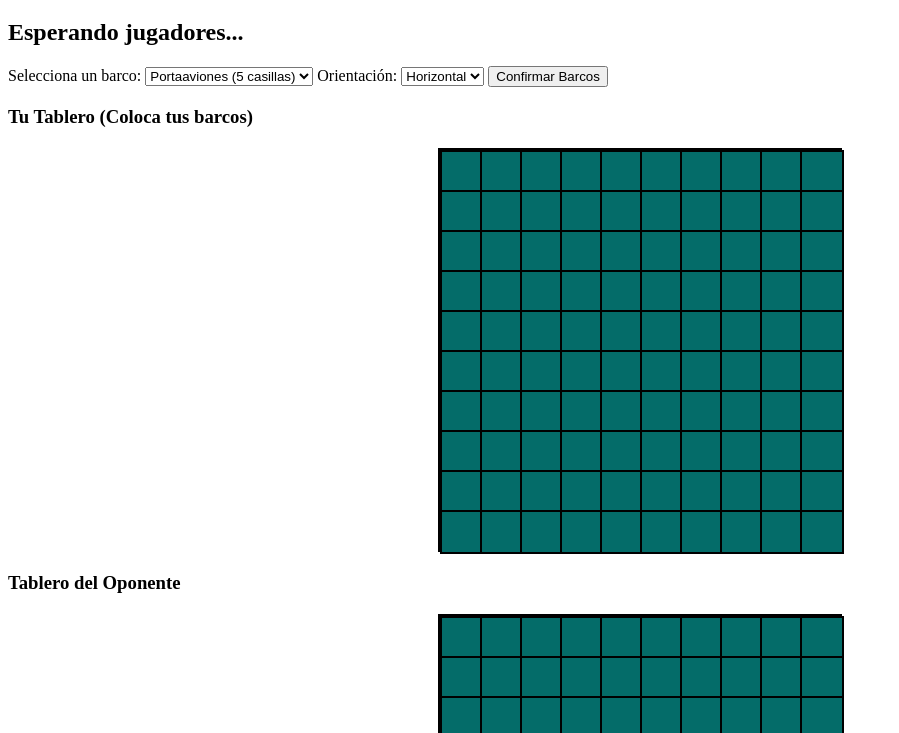
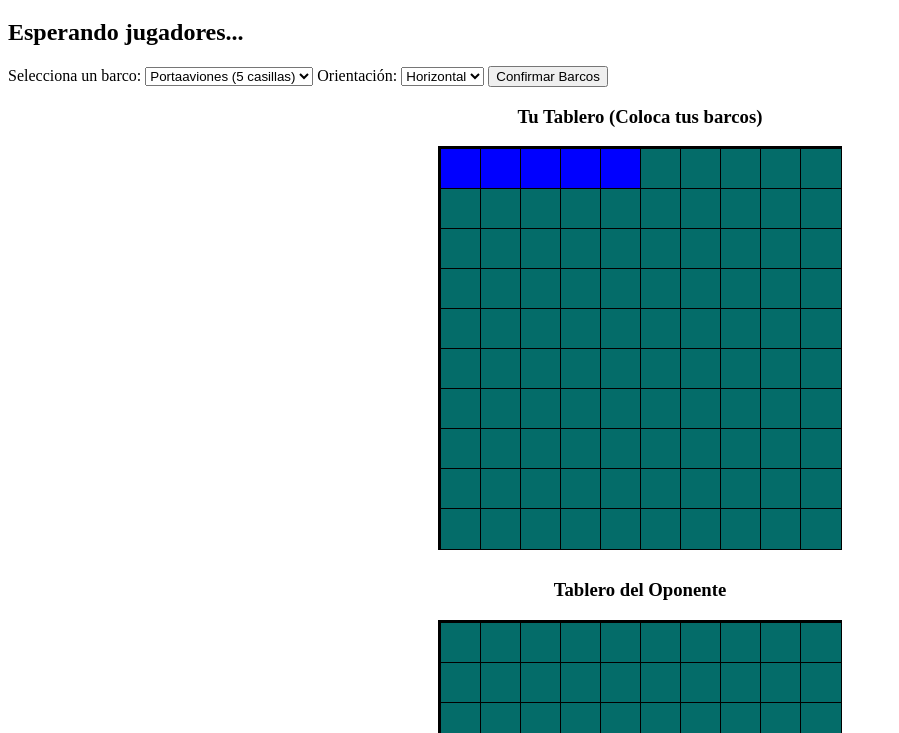
Before and after one commit to Andresgbe/Battleship, a website: page client/index.html in a window 1280 px wide. Both pictures are taken after a click on the element 462 px from the left and 232 px from the top of the page. Shown: the part 61-794 px from the top of the page, without its empty margins (0-899 px from the left). Drawn offline with Linux system fonts and the light colour scheme.

Commit message:
We can add boats to the board horizontally or vertically

```diff
--- a/client/scripts/script.js
+++ b/client/scripts/script.js
@@ -2,6 +2,8 @@ const socket = new WebSocket('ws://localhost:8080');
 let playerId = null;
 let myTurn = false;
 let board = Array(10).fill(null).map(() => Array(10).fill(0));
+let selectedShipSize = 5;
+let selectedOrientation = 'H';
 
 socket.addEventListener('open', () => {
     console.log('Conectado al servidor WebSocket');
@@ -30,8 +32,16 @@ document.getElementById('confirm-setup').addEventListener('click', () => {
     socket.send(JSON.stringify({ type: 'setup_complete', playerId, board }));
 });
 
+document.getElementById('ship-select').addEventListener('change', (event) => {
+    selectedShipSize = parseInt(event.target.value);
+});
+
+document.getElementById('orientation').addEventListener('change', (event) => {
+    selectedOrientation = event.target.value;
+});
+
 document.addEventListener('DOMContentLoaded', () => {
-    createBoard('player-board');
+    createBoard('player-board', false);
     createBoard('enemy-board', true);
 });
 
@@ -43,13 +53,56 @@ function createBoard(boardId, isEnemy = false) {
             cell.className = 'position';
             cell.dataset.row = i;
             cell.dataset.col = j;
-            if (isEnemy) {
+            if (!isEnemy) {
+                cell.addEventListener('click', placeShip);
+            } else {
                 cell.addEventListener('click', handleShot);
             }
             boardElement.appendChild(cell);
         }
     }
 }
+
+function placeShip(event) {
+    const row = parseInt(event.target.dataset.row);
+    const col = parseInt(event.target.dataset.col);
+
+    if (canPlaceShip(row, col)) {
+        for (let i = 0; i < selectedShipSize; i++) {
+            if (selectedOrientation === 'H') {
+                board[row][col + i] = 1;
+            } else {
+                board[row + i][col] = 1;
+            }
+        }
+        renderBoard();
+    } else {
+        console.log('No se puede colocar el barco aquí');
+    }
+}
+
+function canPlaceShip(row, col) {
+    for (let i = 0; i < selectedShipSize; i++) {
+        if (selectedOrientation === 'H') {
+            if (col + i >= 10 || board[row][col + i] !== 0) return false;
+        } else {
+            if (row + i >= 10 || board[row + i][col] !== 0) return false;
+        }
+    }
+    return true;
+}
+
+function renderBoard() {
+    for (let i = 0; i < 10; i++) {
+        for (let j = 0; j < 10; j++) {
+            const cell = document.querySelector(`#player-board .position[data-row='${i}'][data-col='${j}']`);
+            if (board[i][j] === 1) {
+                cell.style.backgroundColor = 'blue';
+            }
+        }
+    }
+}
+
 
 function handleShot(event) {
     if (!myTurn) {
--- a/client/styles/style.css
+++ b/client/styles/style.css
@@ -1,25 +1,57 @@
+.game-container {
+    display: flex;
+    flex-direction: column;
+    align-items: center;
+    justify-content: center;
+    text-align: center;
+    width: 100%;
+}
+
 .board {
     display: grid;
     grid-template-columns: repeat(10, 40px);
     grid-template-rows: repeat(10, 40px);
-    gap: 0; /* Elimina cualquier espacio entre celdas */
-    margin: 20px auto;
-    width: fit-content;
+    gap: 0;
+    margin: 10px auto; /* Esto centra la tabla horizontalmente */
     background-color: lightblue;
-    border: 2px solid black; /* Borde alrededor del tablero */
+    border: 2px solid black;
 }
-
 .position {
     width: 40px;
     height: 40px;
-    background-color: #046c69; /* Color inicial */
-    border: 2px solid black; /* Hace que se noten las celdas */
+    background-color: #046c69;
+    border: 1px solid black;
     text-align: center;
     color: white;
     font-weight: bold;
     cursor: pointer;
 }
 
-.position:hover {
-    background-color: #048b9a;
+.position.ship {
+    background-image: url("../img/barco.png"); /* Asegúrate de tener una imagen */
+    background-size: cover;
 }
+
+.orientation {
+    padding: 10px;
+    margin: 5px;
+    border: none;
+    cursor: pointer;
+}
+
+.orientation.active {
+    background-color: red;
+    color: white;
+}
+
+.ship-button {
+    padding: 10px;
+    margin: 5px;
+    border: none;
+    cursor: pointer;
+}
+
+.ship-button.selected {
+    background-color: green;
+    color: white;
+}
```
Also changed, not shown: client/index.html (+2 -0 lines).
